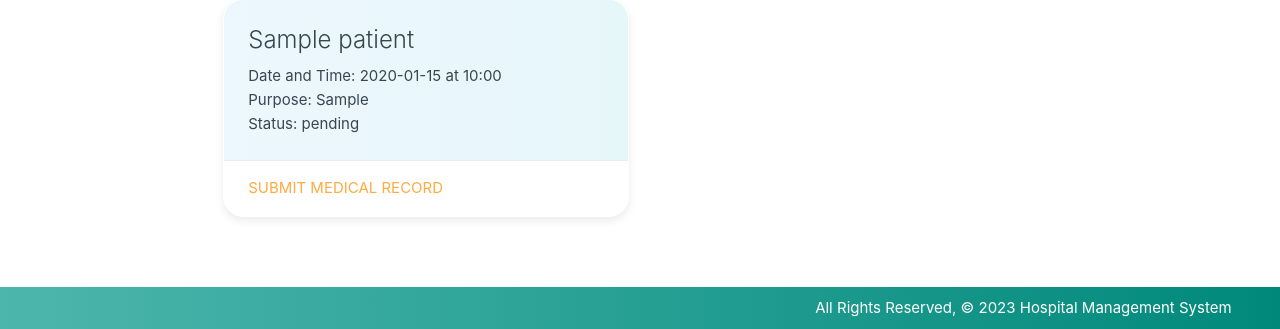
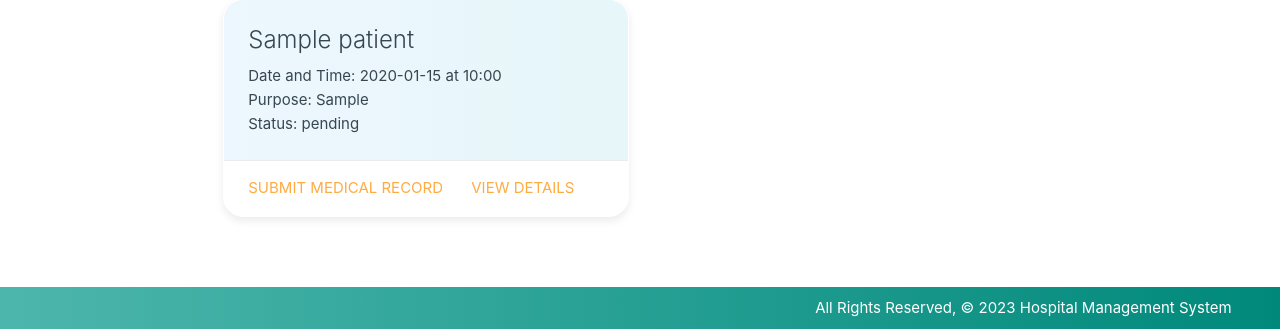
Before and after one commit to PyConqueror/Hospital-Management-System, a Django app: template main_app/templates/doctor/index.html in a window 1280 px wide. Shown: the part 718-1047 px from the top of the page. Run offline with Django 5.2, Linux system fonts and the light colour scheme; the template is opened without the code that fills it: values that come from a table or form of the project are taken from there, others are empty; tables that the repository leaves empty hold one stand-in row (values such as "Sample post").

Commit message:
minor refactor for appointment detail page

```diff
--- a/main_app/templates/doctor/index.html
+++ b/main_app/templates/doctor/index.html
@@ -42,6 +42,7 @@
           </div>
           <div class="card-action">
             <a href="{% url 'medical_record_create' appointment.pk %}">Submit Medical Record</a>
+            <a href="{% url 'doctor_appointment_detail' appointment.pk %}">View Details</a>
           </div>
         </div>
       </div>
```
